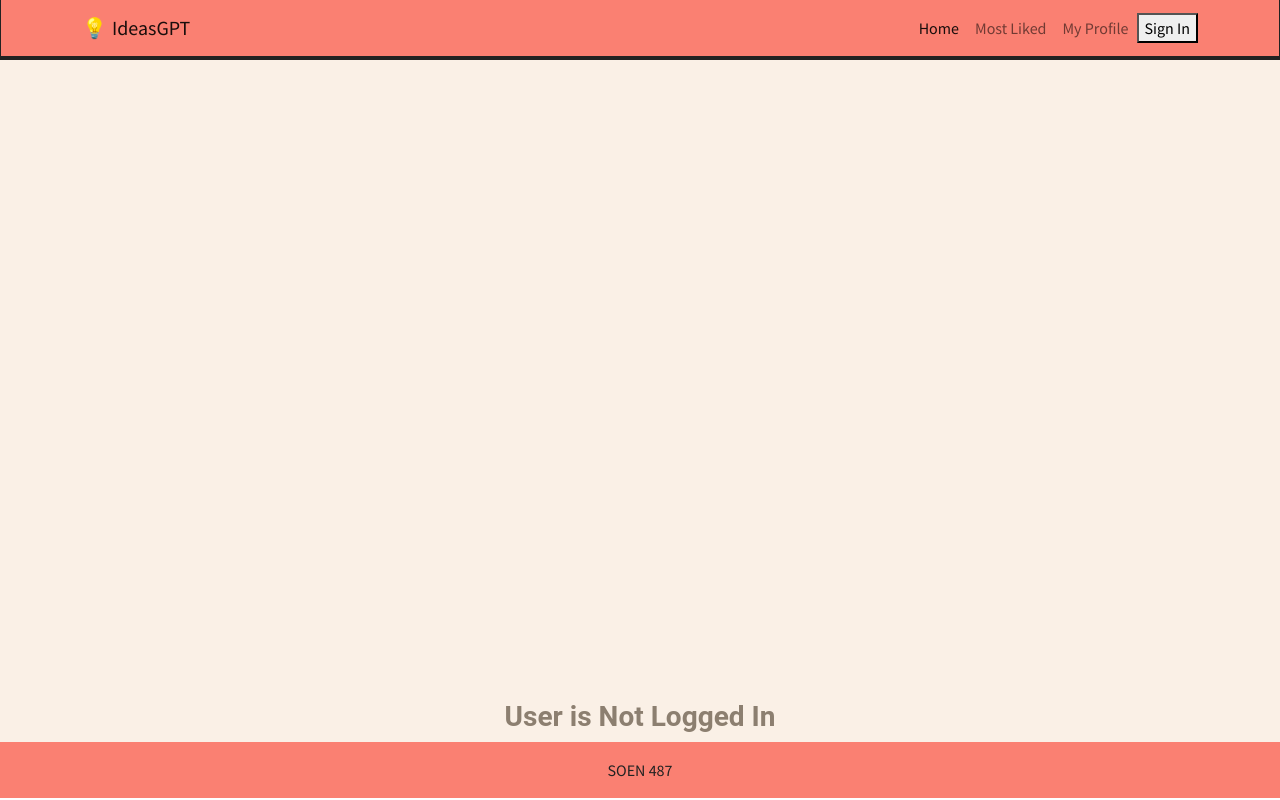
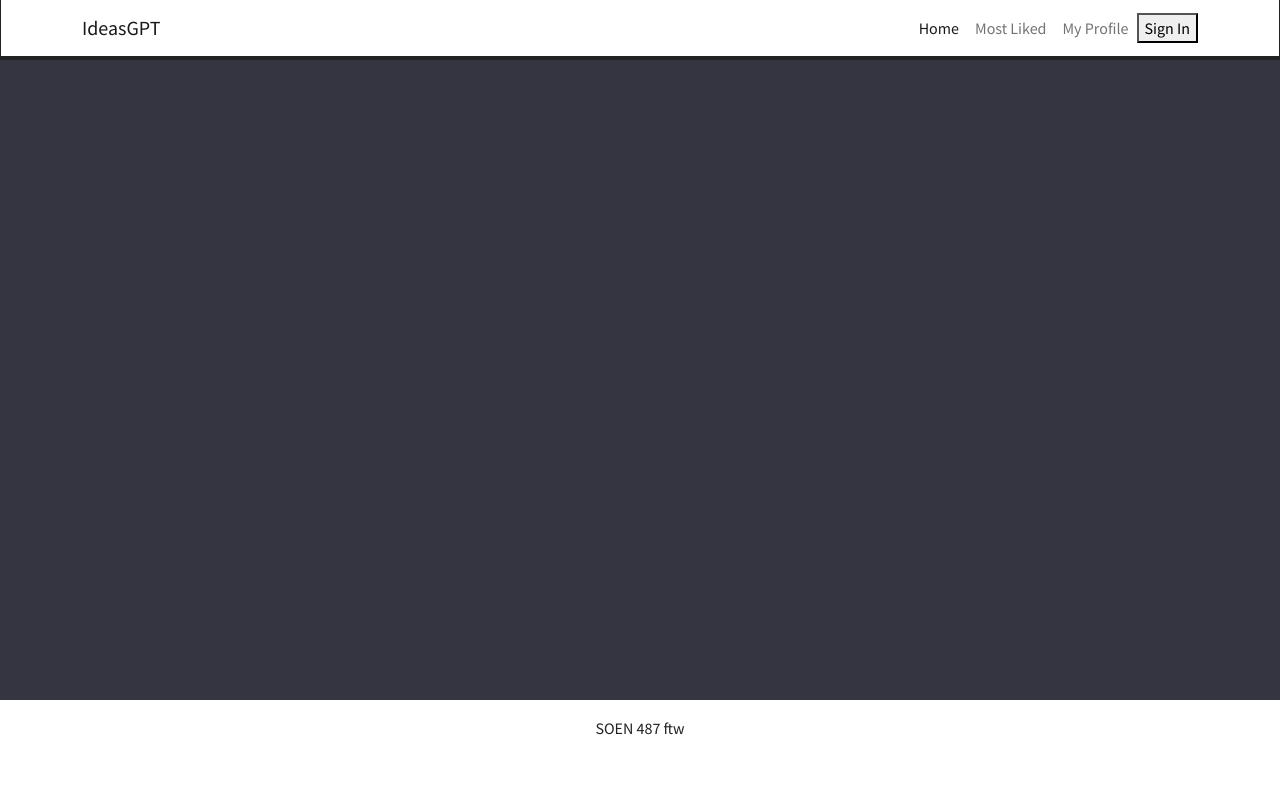
Before and after one commit to malek-jerbi/ideasGPT, a React (Create React App) app in the folder frontend/: page / in a window 1280 px wide. Built offline with nearby package versions, Linux system fonts and the light colour scheme.

Commit message:
Revert "added some css"

```diff
--- a/frontend/src/App.js
+++ b/frontend/src/App.js
@@ -56,12 +56,7 @@ const App = () => {
 
 
         </div>
-        <div>
-        <h3> User is {isAuthenticated ? "Logged In": "Not Logged In"}</h3>
-        </div>
-
       </main>
-
       <Footer />
     </BrowserRouter>
     </AuthContextProvider>
--- a/frontend/src/components/Footer.js
+++ b/frontend/src/components/Footer.js
@@ -1,13 +1,12 @@
 import React from 'react'
 import { Container, Row, Col } from 'react-bootstrap'
-import './Footer.module.css'
 
 const Footer = () => {
   return (
     <footer>
       <Container>
         <Row>
-          <Col className='text-center py-3'>SOEN 487</Col>
+          <Col className='text-center py-3'>SOEN 487 ftw</Col>
         </Row>
       </Container>
     </footer>
--- a/frontend/src/components/Footer.module.css
+++ /dev/null
@@ -1,3 +0,0 @@
-footer{
-    background-color: #FA8072;
-}
--- a/frontend/src/components/Header.js
+++ b/frontend/src/components/Header.js
@@ -1,49 +1,30 @@
-import React from "react";
-import { LinkContainer } from "react-router-bootstrap";
-import { Container } from "react-bootstrap";
-import Nav from "react-bootstrap/Nav";
-import Navbar from "react-bootstrap/Navbar";
-import LoginButton from "./LoginButton";
-import LogoutButton from "./LogoutButton";
+import React from 'react'
+import { LinkContainer } from 'react-router-bootstrap'
+import { Container } from 'react-bootstrap'
+import Nav from 'react-bootstrap/Nav'
+import Navbar from 'react-bootstrap/Navbar'
+import LoginButton from './LoginButton'
+import LogoutButton from './LogoutButton'
 
-const headerStyle = {
-  backgroundColor: "#FA8072",
-};
 
 const Header = () => {
-
   return (
-    <header style={headerStyle}>
-      <Navbar expand="lg" collapseOnSelect>
+    <header>
+      <Navbar expand='lg' collapseOnSelect>
         <Container>
-          <LinkContainer to="/">
-            <Navbar.Brand
-              className="custom-navbar-brand"
-            >
-              <span
-                role="img"
-                aria-label="Light bulb"
-                style={{
-                  marginRight: "5px",
-                  fontSize: "20px",
-                  color: "#ffc107",
-                }}
-              >
-                💡
-              </span>
-              IdeasGPT
-            </Navbar.Brand>
+          <LinkContainer to='/'>
+            <Navbar.Brand>IdeasGPT</Navbar.Brand>
           </LinkContainer>
-          <Navbar.Toggle aria-controls="basic-navbar-nav" />
-          <Navbar.Collapse id="basic-navbar-nav">
-            <Nav className="mr-auto nav">
-              <LinkContainer to="/">
+          <Navbar.Toggle aria-controls='basic-navbar-nav' />
+          <Navbar.Collapse id='basic-navbar-nav'>
+            <Nav className='mr-auto nav'>
+              <LinkContainer to='/'>
                 <Nav.Link>Home</Nav.Link>
               </LinkContainer>
-              <LinkContainer to="/mostliked">
+              <LinkContainer to='/mostliked'>
                 <Nav.Link>Most Liked</Nav.Link>
               </LinkContainer>
-              <LinkContainer to="/userProfile">
+              <LinkContainer to='/userProfile'>
                 <Nav.Link>My Profile</Nav.Link>
               </LinkContainer>
             </Nav>
@@ -53,7 +34,7 @@ const Header = () => {
         </Container>
       </Navbar>
     </header>
-  );
-};
+  )
+}
 
-export default Header;
+export default Header
--- a/frontend/src/components/Header.module.css
+++ /dev/null
@@ -1,26 +0,0 @@
-header{
-    background-color: #FA8072;
-}
-.custom-navbar-brand {
-    font-family: 'Roboto', sans-serif;
-    font-size: 24px;
-    font-weight: bold;
-    color: #007bff;
-    text-transform: uppercase;
-    letter-spacing: 1.5px;
-    transition: all 0.3s ease-in-out;
-  }
-
-  .custom-navbar-brand:hover {
-    color: #0056b3;
-    transform: scale(1.1);
-    text-shadow: 0 0 5px rgba(0, 123, 255, 0.5);
-    cursor: pointer;
-  }
-
-  .custom-navbar-brand::before {
-    content: '\1F4A1';
-    margin-right: 5px;
-    font-size: 20px;
-    color: #ffc107;
-  }
--- a/frontend/src/index.css
+++ b/frontend/src/index.css
@@ -1,6 +1,6 @@
 main {
   min-height: 80vh;
-  background-color: #faf0e6 ;
+  background-color: #343541;
   display: flex;
   flex-direction: column;
   align-items: center;
@@ -12,8 +12,5 @@ main {
  margin-left: auto;
 }
 
-h3{
-  font-weight: bold;
-  color: #8c7f70;
-}
+
 /* #202123 */
--- a/frontend/src/screens/HomeScreen.js
+++ b/frontend/src/screens/HomeScreen.js
@@ -109,7 +109,6 @@ export default function HomeScreen() {
   }
 
   return (
-    <>
     <div>
       <main>
         {!loading && (
@@ -161,6 +160,5 @@ export default function HomeScreen() {
         {idea && <ClaimButton ideaId={idea.id} fetchIdea={fetchIdea} style={{ color: "white", fontFamily: 'Verdana, sans-serif' }} />}
       </main>
     </div>
-  </>
   )
 }
--- a/frontend/src/screens/HomeScreen.module.css
+++ b/frontend/src/screens/HomeScreen.module.css
@@ -13,17 +13,13 @@
 
 .cardStyle {
   width: 18rem;
-  box-shadow: 0 6px 10px rgba(0, 0, 0, 0.5); /* Really dark shadow */
 }
-
 
 .likes {
   font-size: 0.9rem;
-  color: #4d7358;
+  color: #757575;
   margin-top: 0.5rem;
-  font-weight: bold; /* Make the text bold */
 }
-
 
 .iconContainer {
   display: flex;
@@ -51,13 +47,9 @@
   width: 18rem;
   height: 15rem;
   margin: auto;
-  box-shadow: 0px 0px 15px 5px rgba(0, 0, 0, 0.5);
+  box-shadow: 0px 0px 15px 5px rgba(0, 0, 0, 0.3);
   display: flex;
   flex-direction: column;
   justify-content: center;
   padding: 2rem;
 }
-
-.background {
-  background-color: black;
-}
--- a/frontend/src/screens/MostLiked.js
+++ b/frontend/src/screens/MostLiked.js
@@ -1,108 +1,43 @@
-import React, { useState, useEffect } from 'react';
-import { Row, Card } from 'react-bootstrap';
-import axios from 'axios';
-import { useAuth0 } from '@auth0/auth0-react';
-import { styled } from '@mui/system'
-import { Box } from '@mui/material'
+import React, { useState, useEffect } from 'react'
+import { Row, Card } from 'react-bootstrap'
+import axios from 'axios'
+import { useAuth0 } from '@auth0/auth0-react'
 
 const MostLiked = () => {
-  const [ideas, setIdeas] = useState([]);
-  const { getAccessTokenSilently } = useAuth0();
+  const [ideas, setIdeas] = useState([])
+  const { getAccessTokenSilently } = useAuth0()
 
   useEffect(() => {
     const fetchIdeas = async () => {
-      const token = await getAccessTokenSilently();
+      const token = await getAccessTokenSilently()
       const response = await axios.get('/ideas', {
         headers: {
           Authorization: `Bearer ${token}`,
         },
-      });
-      const data = response.data;
+      })
+      const data = response.data
 
-      setIdeas(data);
-    };
+      setIdeas(data)
+    }
 
-    fetchIdeas();
-  }, []);
-
-  const StyledBox = styled(
-    Box,
-    {}
-  )({
-    color: '6B068',
-    backgroundColor: '#F5F5F5',
-    boxShadow: '0px 0px 10px 0px rgba(0,0,0,0.75)',
-    margin: 'auto',
-    marginTop: 25,
-    borderRadius: 50,
-    display: 'flex',
-    justifyContent: 'center',
-    padding: 50,
-  })
-
-  const containerStyle = {
-    padding: '2rem',
-  };
-
-  const titleStyle = {
-    fontSize: '2rem',
-    textAlign: 'center',
-    marginBottom: '2rem',
-    color: '#2c3e50',
-  };
-
-  const cardStyle = {
-    marginBottom: '2rem',
-    boxShadow: '0 4px 6px rgba(0, 0, 0, 0.1)',
-    transition: '0.3s',
-  };
-
-  const cardHoverStyle = {
-    transform: 'translateY(-5px)',
-    boxShadow: '0 6px 10px rgba(0, 0, 0, 0.2)',
-  };
-
-  const textStyle = {
-    fontSize: '1rem', // Reduced font size
-    fontWeight: 'bold',
-    margin: '0.5rem', // Reduced margin
-    width: '600px'
-  };
-
-
-  const likesStyle = {
-    fontSize: '1.2rem', // Increased font size
-  color: '#4d7358',
-  margin: '1rem', // Increased margin
-    fontWeight: 'bold',
-  };
-
-  const rowStyle = {
-    display: 'flex',
-    justifyContent: 'center',
-  };
+    fetchIdeas()
+  }, [])
 
   return (
-    <StyledBox>
-    <div style={containerStyle}>
-      <h1 style={titleStyle}>Most Liked Ideas</h1>
+    <>
+      <h1>Most Liked Ideas</h1>
       {ideas
         .sort((a, b) => b.likes - a.likes)
         .map((idea) => (
-          <Row key={idea._id} style={{ marginBottom: '1rem' }}>
-            <Card
-              style={cardStyle}
-            >
-              <div style={rowStyle}>
-              <Box><h4 style={textStyle}>{idea.text}</h4></Box>
-              <Box><p style={likesStyle}>likes: {idea.likes}</p></Box>
-              </div>
+          <Row key={idea._id}>
+            <Card>
+              <h4>{idea.text}</h4>
+              <p>likes: {idea.likes}</p>
             </Card>
           </Row>
         ))}
-    </div>
-    </StyledBox>
-  );
-};
+    </>
+  )
+}
 
-export default MostLiked;
+export default MostLiked
--- a/frontend/src/screens/MostLiked.module.css
+++ /dev/null
@@ -1,4 +0,0 @@
-.idea-likes {
-    color: #000000;
-    font-weight: bold;
-  }
--- a/frontend/src/screens/UserProfileScreen/UserProfileScreen.js
+++ b/frontend/src/screens/UserProfileScreen/UserProfileScreen.js
@@ -13,9 +13,9 @@ const StyledBox = styled(Box)({
   boxShadow: '0px 0px 10px 0px rgba(0,0,0,0.75)',
   margin: 'auto',
   marginTop: 25,
-  borderRadius: 50,
-  display: 'flex',
-  justifyContent: 'center',
+  borderRadius: 25,
+  minHeight: '90vh',
+  maxWidth: 1000,
   padding: 50,
   display: 'flex',
   flexDirection: 'column',
```
